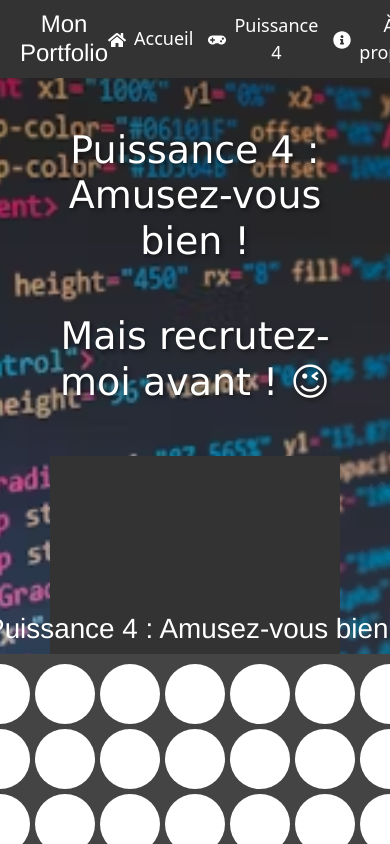
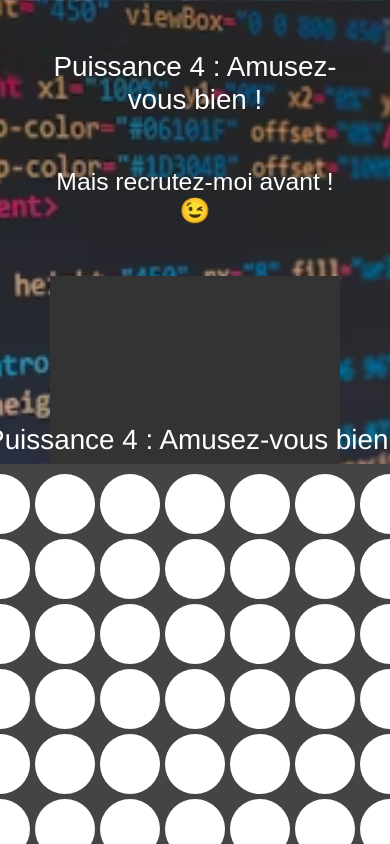
Before and after one commit to TalelJandoubi/my-portfolio, a React (Create React App) app: page /newpage in a window 390 px wide. Shown: the top 844 px of the page. Built offline with nearby package versions, Linux system fonts and the light colour scheme.

Commit message:
mise a disposition du reponsive

```diff
--- a/src/App.js
+++ b/src/App.js
@@ -1,17 +1,14 @@
 // src/App.js
-import { SpeedInsights } from "@vercel/speed-insights/react"
 import React from 'react';
 import { BrowserRouter as Router, Route, Routes } from 'react-router-dom';
 import Home from './components/Home';
 import NewPage from './components/NewPage';
-import Navbar from './components/Navbar';
 import './assets/App.css';
 
 const App = () => {
   return (
     <Router>
       <div className="App">
-        <Navbar />
         <Routes>
           <Route path="/" element={<Home />} />
           <Route path="/newpage" element={<NewPage />} />
--- a/src/assets/App.css
+++ b/src/assets/App.css
@@ -1,14 +1,51 @@
-@import url('https://fonts.googleapis.com/css2?family=Press+Start+2P&display=swap');
+/* src/assets/App.css */
 
+/* Styles par défaut */
 body {
-  background-color: #0a0f2c;
-  color: #ffffff;
-  font-family: 'Arial', sans-serif;
-  margin: 0;
-  padding: 0;
-  overflow-x: hidden;
+  font-family: Arial, sans-serif;
+  background-color: #333;
+  color: white;
 }
 
-.App {
-  text-align: center;
+.container {
+  padding: 20px;
 }
+
+h1 {
+  font-size: 2rem;
+}
+
+h2 {
+  font-size: 1.5rem;
+}
+
+.button {
+  font-size: 1rem;
+  padding: 0.5rem 1rem;
+}
+
+/* Pour les écrans de téléphone */
+@media (max-width: 600px) {
+  .container {
+    padding: 10px;
+  }
+
+  h1, h2 {
+    font-size: 1.5em;
+  }
+
+  .board {
+    grid-template-columns: repeat(7, 40px);
+    grid-gap: 3px;
+  }
+
+  .cell {
+    width: 40px;
+    height: 40px;
+  }
+
+  .button {
+    font-size: 14px;
+    padding: 8px 16px;
+  }
+}
--- a/src/components/ConnectFour.css
+++ b/src/components/ConnectFour.css
@@ -1,53 +1,41 @@
 /* src/components/ConnectFour.css */
-.connect-four-container {
+
+.board-container {
   display: flex;
   flex-direction: column;
   align-items: center;
   justify-content: center;
-  height: 80vh;
-  color: white;
-  font-weight: bold;
-  text-align: center;
-}
-
-.win-message {
-  font-size: 24px;
-  color: white;
-  margin-bottom: 20px;
+  height: 100vh;
 }
 
 .board {
   display: grid;
-  grid-template-rows: repeat(6, 50px);
-  grid-template-columns: repeat(7, 50px);
-  gap: 5px;
+  grid-template-columns: repeat(7, 60px);
+  grid-gap: 5px;
+  background-color: #444;
+  padding: 10px;
+  border-radius: 10px;
 }
 
 .cell {
-  width: 50px;
-  height: 50px;
-  background-color: #ddd;
+  width: 60px;
+  height: 60px;
+  background-color: white;
+  border-radius: 50%;
   display: flex;
   align-items: center;
   justify-content: center;
-  cursor: pointer;
 }
 
-.cell:hover {
-  background-color: #bbb;
+/* Pour les écrans de téléphone */
+@media (max-width: 600px) {
+  .board {
+    grid-template-columns: repeat(7, 40px);
+    grid-gap: 3px;
+  }
+
+  .cell {
+    width: 40px;
+    height: 40px;
+  }
 }
-
-.disc {
-  width: 40px;
-  height: 40px;
-  border-radius: 50%;
-  transition: all 0.3s ease-in-out;
-}
-
-.player1 {
-  background-color: red;
-}
-
-.player2 {
-  background-color: yellow;
-}
--- a/src/components/ConnectFour.js
+++ b/src/components/ConnectFour.js
@@ -1,13 +1,15 @@
-import React, { useState } from 'react';
+// src/components/ConnectFour.js
+import React, { useState, useEffect } from 'react';
 import styled from 'styled-components';
 import { useSpring, animated } from 'react-spring';
 import Confetti from 'react-confetti';
+import './ConnectFour.css';
 
 const BoardContainer = styled.div`
   display: flex;
+  flex-direction: column;
+  align-items: center;
   justify-content: center;
-  align-items: center;
-  flex-direction: column;
   height: 100vh;
   background-color: #333;
   position: relative;
@@ -48,17 +50,20 @@ const Button = styled.button`
 `;
 
 const WinnerText = styled.div`
+  position: absolute;
+  top: 50%;
+  left: 50%;
+  transform: translate(-50%, -50%);
+  font-size: 48px;
+  color: white;
+  text-align: center;
+  z-index: 10;
+`;
+
+const MessageText = styled.div`
   margin-top: 20px;
   font-size: 24px;
   color: white;
-  text-align: center;
-`;
-
-const RandomPhrase = styled.div`
-  margin-top: 20px;
-  font-size: 18px;
-  color: white;
-  text-align: center;
 `;
 
 const phrases = [
@@ -142,12 +147,16 @@ const ConnectFour = () => {
   return (
     <BoardContainer>
       <div style={{ textAlign: 'center', color: 'white' }}>
+        {winner && (
+          <>
+            <Confetti width={window.innerWidth} height={window.innerHeight} />
+            <WinnerText>{winnerPhrase}</WinnerText>
+          </>
+        )}
         <h1>Puissance 4 : Amusez-vous bien !</h1>
         {winner && (
           <>
-            <Confetti width={window.innerWidth} height={window.innerHeight} />
-            <WinnerText>Le joueur {winner} a gagné ! 🎉</WinnerText>
-            <RandomPhrase>{winnerPhrase}</RandomPhrase>
+            <h2>Le joueur {winner} a gagné ! 🎉</h2>
           </>
         )}
         <Board>
@@ -172,6 +181,7 @@ const ConnectFour = () => {
             ))
           )}
         </Board>
+        <MessageText>{winnerPhrase}</MessageText>
         <Button onClick={resetGame}>Restart Game</Button>
       </div>
     </BoardContainer>
--- a/src/components/NewPage.js
+++ b/src/components/NewPage.js
@@ -1,13 +1,12 @@
 // src/components/NewPage.js
 import React from 'react';
 import ConnectFour from './ConnectFour';
-import './NewPage.css';  // Assurez-vous de créer et d'importer ce fichier CSS
 
 const NewPage = () => {
   return (
-    <div className="new-page">
-      <h1 className="main-title">Puissance 4 : Amusez-vous bien !</h1>
-      <h2 className="sub-title">Mais recrutez-moi avant ! 😉</h2>
+    <div style={{ padding: '50px', textAlign: 'center', color: 'white', fontWeight: 'bold' }}>
+      <h1 style={{ marginBottom: '50px', fontFamily: 'Arial' }}>Puissance 4 : Amusez-vous bien !</h1>
+      <h2 style={{ marginBottom: '50px', fontFamily: 'Arial' }}>Mais recrutez-moi avant ! 😉</h2>
       <ConnectFour />
     </div>
   );
```
